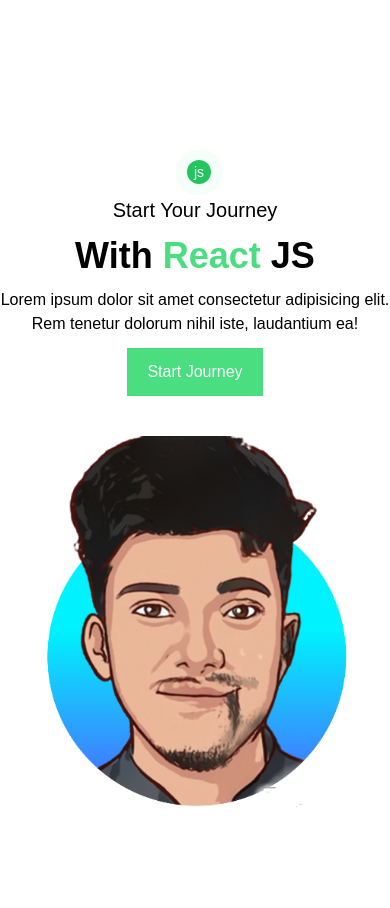
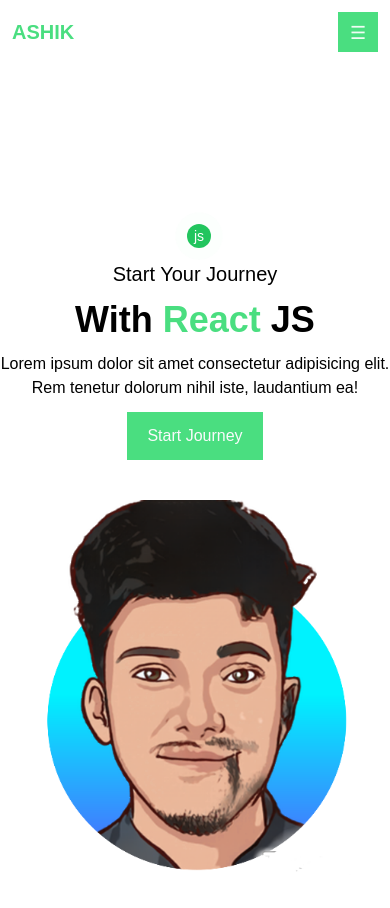
Before and after one commit to Ashik-Mahmud/react-starting-portfolio, a React (Create React App) app: page / in a window 390 px wide. Shown: the top 908 px of the page. Built offline with nearby package versions, Linux system fonts and the light colour scheme.

Commit message:
now my portfolio website is ok with responsive

```diff
--- a/package.json
+++ b/package.json
@@ -9,6 +9,7 @@
     "react": "^17.0.2",
     "react-dom": "^17.0.2",
     "react-scripts": "5.0.0",
+    "react-spring": "^9.4.4",
     "web-vitals": "^2.1.4"
   },
   "scripts": {
--- a/src/App.js
+++ b/src/App.js
@@ -1,8 +1,10 @@
+import { Header } from "./components/Header/Header";
 import { Hero } from "./components/Hero/Hero";
 
 function App() {
   return (
    <>
+    <Header />
      <Hero/>
    </>
   );
--- a/src/components/Header/Header.jsx
+++ b/src/components/Header/Header.jsx
@@ -1,35 +1,46 @@
-import React from "react";
+import React, { useState } from "react";
+import { animated, useSpring } from "react-spring";
+import { Menus } from "./Menus";
+export const Header = () => {
+  const [isHide, setIsHide] = useState(false);
+  const animation = useSpring({
+    config: {
+      duration: 450,
+    },
+    opacity: isHide ? 1 : 0,
+    transform: isHide ? "translateX(0%)" : "translateX(-100%)",
+    position: isHide ? "fixed" : "none",
+    width: "100%",
+    height: "100%",
+    left: "0%",
+    top: "0%",
+  });
 
-export const Header = () => {
   return (
     <>
-      <header className="p-4 bg-gray-50 dark:bg-slate-700">
+      <header className="p-3">
         <div className="header-container mx-auto container">
           <nav className="flex justify-between items-center">
             <div className="logo">
               <a
                 href="/"
-                className="text-blue-500 dark:text-gray-50 dark:border-gray-50 dark:shadow-none rounded-sm border font-poppins border-blue-500 py-1 shadow-md shadow-blue-500/25 px-3 block"
+                className="text-xl font-semibold uppercase text-green-400 font-poppins"
               >
-                Logo
+                Ashik
               </a>
             </div>
-            <div className="primary-menu">
-              <ul className="font-poppins flex flex-wrap items-center space-x-10 dark:text-gray-100">
-                <li>
-                  <a href="/" className="text-blue-500 dark:text-lime-400">
-                    Home
-                  </a>
-                </li>
-                <li>
-                  <a href="/">About</a>
-                </li>
-                <li>
-                  <a href="/">Users</a>
-                </li>
-              </ul>
-            </div>
+            <button
+              onClick={() => setIsHide((prev) => !prev)}
+              className="humberger z-20 text-green-50 text-lg w-10 h-10 bg-green-400"
+            >
+              {isHide ? <>&times;</> : <>&#9776;</>}
+            </button>
           </nav>
+          {isHide ? (
+            <animated.div style={animation}>
+              <Menus />
+            </animated.div>
+          ) : null}
         </div>
       </header>
     </>
--- /dev/null
+++ b/src/components/Header/Menus.jsx
@@ -0,0 +1,26 @@
+import React from "react";
+export const Menus = () => {
+  return (
+    <>
+      <div className="primary-menu h-full w-1/5 fixed left-0 top-0 z-10 bg-slate-50/60 backdrop-blur-sm shadow p-20">
+        <ul className="font-poppins space-y-4 text-right">
+          <li>
+            <a href="/" className="text-lg text-green-400">
+              Home
+            </a>
+          </li>
+          <li>
+            <a href="/" className="text-lg">
+              About
+            </a>
+          </li>
+          <li>
+            <a href="/" className="text-lg">
+              Users
+            </a>
+          </li>
+        </ul>
+      </div>
+    </>
+  );
+};
--- a/src/components/Hero/Hero.jsx
+++ b/src/components/Hero/Hero.jsx
@@ -1,5 +1,4 @@
 import React from "react";
-import image from "./../../images/1623869589264.png";
 export const Hero = () => {
   return (
     <>
@@ -26,7 +25,10 @@
               </button>
             </div>
             <div className="image-info sm:w-1/2 grid place-items-center">
-              <img src={image} alt="portfolio image" />
+              <img
+                src={require("../../images/1623869589264.png")}
+                alt="portfolio image"
+              />
             </div>
           </div>
         </div>
```
Also changed, not shown: 1 other file (tests, documents, lock files or other folders).
